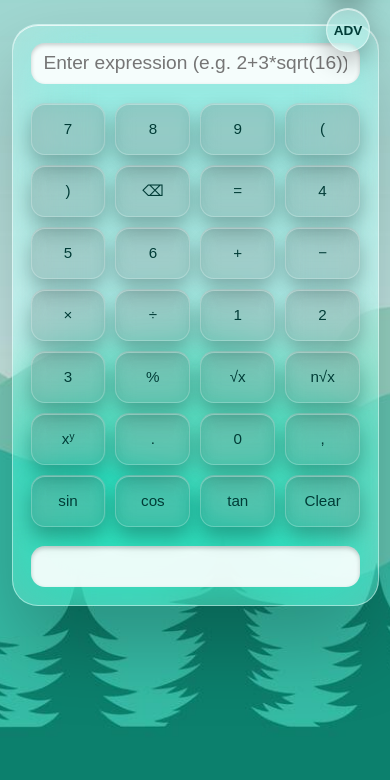
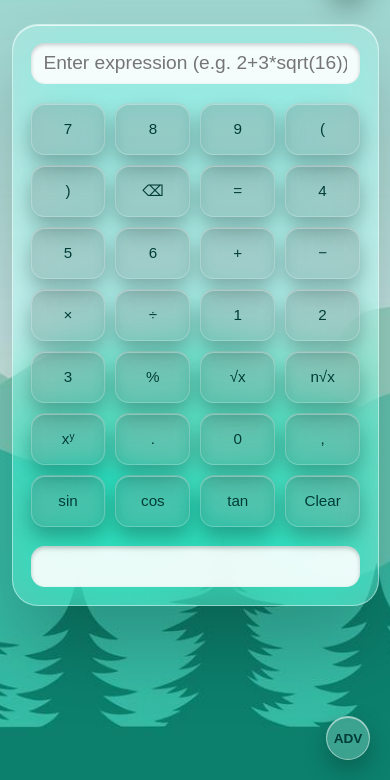
Before and after one commit to rajeswar-tammisetti/calculator, a plain HTML site: page index.html in a window 390 px wide. Shown: the part 64-844 px from the top of the page. Drawn offline with Linux system fonts and the light colour scheme.

Commit message:
responsive adv-link

```diff
--- a/style.css
+++ b/style.css
@@ -269,6 +269,10 @@ body.dark .clear {
   #buttons button {
     height: 56px;
   }
+  #adv-link {
+  top: 68px;
+  right: 16px;
+  }
 }
 
 
@@ -306,6 +310,11 @@ body.dark .clear {
   #result {
     font-size: 1.2rem;
   }
+  #adv-link {
+    top: auto;
+    bottom: 20px;
+    right: 20px;
+  }
 }
 
 
@@ -314,4 +323,8 @@ body.dark .clear {
     height: 48px;
     font-size: 0.9rem;
   }
+  #adv-link {
+    bottom: 16px;
+    right: 16px;
+  }
 }
```
